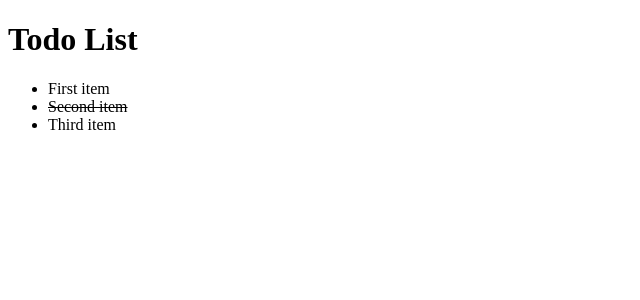
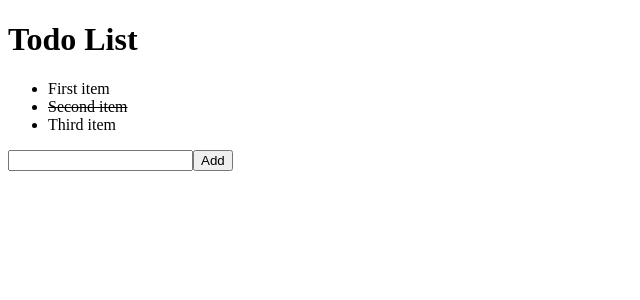
Before and after one commit to makkev/react-todo-list, a React app: page / in a window 1280 px wide. Shown: the top 300 px of the page, without its empty margins (0-640 px from the left). Built offline with nearby package versions, Linux system fonts and the light colour scheme.

Commit message:
add input text box and add button

```diff
--- /dev/null
+++ b/src/components/TodoInput.jsx
@@ -0,0 +1,14 @@
+import React from 'react';
+
+class TodoInput extends React.Component {
+    render() {
+        return (
+            <form>
+                <input type="text" />
+                <button>Add</button>
+            </form>
+        );
+    }
+}
+
+export default TodoInput;
--- a/src/components/TodoList.jsx
+++ b/src/components/TodoList.jsx
@@ -1,6 +1,7 @@
 import React from 'react';
 
 import TodoItem from './TodoItem';
+import TodoInput from './TodoInput';
 
 class TodoList extends React.Component {
     render() {
@@ -11,9 +12,12 @@ class TodoList extends React.Component {
         ];
 
         return (
-            <ul>
-                { items.map(item => <TodoItem name={item.name} done={item.done} />) }
-            </ul>
+            <div>
+                <ul>
+                    { items.map(item => <TodoItem name={item.name} done={item.done} />) }
+                </ul>
+                <TodoInput />
+            </div>
         );
     }
 }
```
